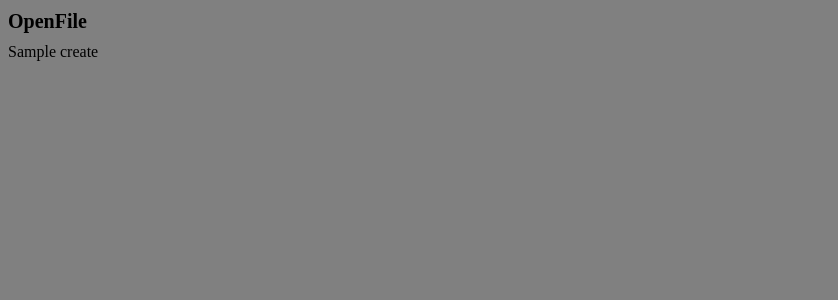
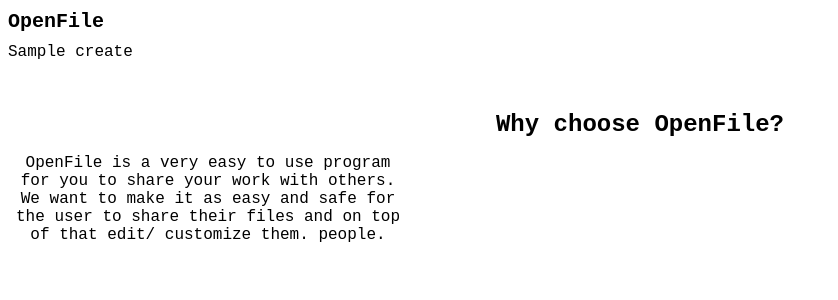
Before and after one commit to ZorroDB/OpenFileProject, a Flask app: template templates/index.html in a window 1280 px wide. Shown: the top 300 px of the page, without its empty margins (0-838 px from the left). Run offline with Flask 2, Linux system fonts and the light colour scheme; the template is opened without the code that fills it: most values are stand-ins (such as "Sample title", 1, 10 or a date in 2020).

Commit message:
styling + text added to index.html

```diff
--- a/templates/index.html
+++ b/templates/index.html
@@ -1,6 +1,5 @@
 <!DOCTYPE html>
 <html lang="en">
-
   <head>
     <meta charset="UTF-8" />
     <meta http-equiv="X-UA-Compatible" content="IE=edge" />
@@ -9,22 +8,37 @@
     {{ dropzone.load_css() }} {{ dropzone.style('border: 2px dashed black;') }}
     <style>
       * {
-            background-color: grey;
+        font-family: "Courier New", Courier, monospace;
+      }
+      #text_main {
+        text-align: center;
       }
     </style>
   </head>
 
   <body>
-    <div style="
+    <div
+      style="
         color: #000000;
         font-size: 20px;
         font-weight: bold;
         margin: 10px 0px 10px 0px;
-      ">
+      "
+    >
       OpenFile
     </div>
     {{ dropzone.create(action='upload') }} {{ dropzone.load_js() }} {{
     dropzone.config() }}
+
+    <div class="main-section" style="height: 30em; text-align: center">
+      <h2 style="text-align: center; padding-top: 50px; margin: 0">
+        Why choose OpenFile?
+      </h2>
+      <p id="text_main" style="width: 400px">
+        OpenFile is a very easy to use program for you to share your work with
+        others. We want to make it as easy and safe for the user to share their
+        files and on top of that edit/ customize them. people.
+      </p>
+    </div>
   </body>
-
 </html>
```
Lines whose indentation alone changed are shown as unchanged.
